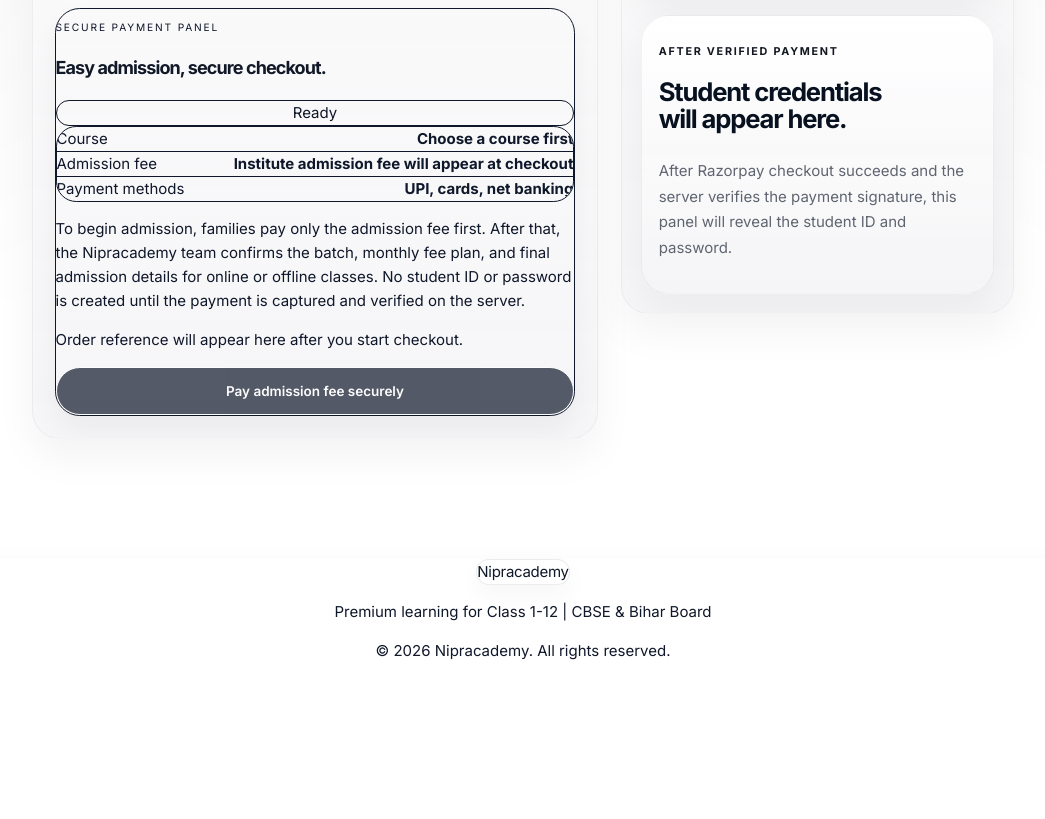
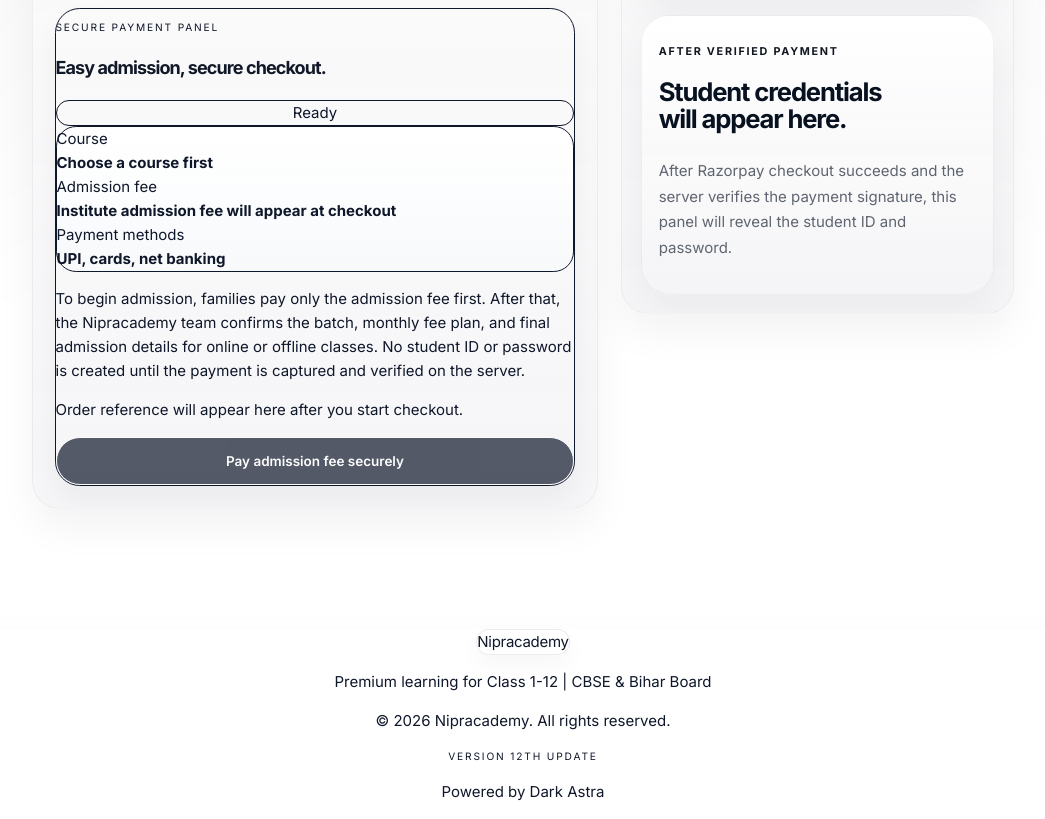
Before and after one commit to avansilent/nipra, a Next.js app: page /join in a window 1280 px wide. Shown: the part 1680-2499 px from the top of the page, without its empty margins (117-1162 px from the left). Before the commit the page ends 2358 px from the top, so only its background shows below. Built offline with nearby package versions, Linux system fonts and the light colour scheme; no server answers; the database is empty.

Commit message:
Refine payment flow and mobile hero swipe

```diff
--- a/next.config.ts
+++ b/next.config.ts
@@ -6,6 +6,7 @@
   "'self'",
   "'unsafe-inline'",
   "https://*.vercel-insights.com",
+  "https://*.razorpay.com",
   "https://checkout.razorpay.com",
   ...(isDevelopment ? ["'unsafe-eval'"] : []),
 ].join(" ");
--- a/src/app/layout.tsx
+++ b/src/app/layout.tsx
@@ -158,6 +158,10 @@
                 </div>
                 <p className="mt-3 text-sm leading-relaxed text-slate-600">{siteSettings.footerNotice}</p>
                 <p className="mt-2 text-xs text-slate-500">&copy; {new Date().getFullYear()} {siteSettings.siteName}. All rights reserved.</p>
+                <p className="mt-3 text-[0.68rem] font-medium uppercase tracking-[0.18em] text-slate-400">
+                  Version 12th Update
+                </p>
+                <p className="mt-1 text-xs text-slate-500">Powered by Dark Astra</p>
               </div>
             </footer>
           </div>
--- a/src/components/CoursesExperience.tsx
+++ b/src/components/CoursesExperience.tsx
@@ -43,7 +43,7 @@
 
   return (
     <section className="app-page-shell courses-page-shell">
-      <div className="mx-auto max-w-6xl space-y-8 lg:space-y-10">
+      <div className="mx-auto max-w-6xl space-y-7 lg:space-y-8">
         <motion.section
           initial="hidden"
           whileInView="show"
@@ -52,7 +52,7 @@
           className="courses-hero-panel rounded-[2rem] p-6 sm:p-8"
         >
           <motion.div variants={itemVariants} className="max-w-5xl min-w-0 space-y-6">
-            <p className="inline-flex items-center rounded-full border border-slate-200/70 bg-white px-4 py-2 text-[0.72rem] font-semibold uppercase tracking-[0.22em] text-slate-600">
+            <p className="courses-context-pill inline-flex items-center rounded-full border border-slate-200/70 bg-white px-4 py-2 text-[0.72rem] font-semibold uppercase tracking-[0.22em] text-slate-600">
               {academySession} • {academyLocation}
             </p>
 
@@ -109,7 +109,7 @@
                 tabIndex={-1}
                 className="courses-catalog-card group flex h-full min-w-0 flex-col rounded-[1.85rem] p-5"
               >
-                <Link href={`/courses/${course.id}#admission`} className="flex h-full min-w-0 flex-col">
+                <Link href={`/courses/${course.id}#admission`} className="course-card-link flex h-full min-w-0 flex-col">
                   <div className="relative aspect-[16/10] overflow-hidden rounded-[1.4rem] bg-slate-100/70">
                     <Image
                       src={course.imageSrc}
--- a/src/components/HomeClient.tsx
+++ b/src/components/HomeClient.tsx
@@ -30,12 +30,13 @@
 export default function HomeClient({ content, siteSettings }: HomeClientProps) {
   const whatsappNumber = useMemo(() => siteSettings.contactPhone.replace(/\D/g, ""), [siteSettings.contactPhone]);
   const phoneDialUrl = useMemo(() => `tel:${siteSettings.contactPhone.replace(/\s+/g, "")}`, [siteSettings.contactPhone]);
-  const { allowHoverMotion, allowRichMotion } = useAdaptiveMotion();
+  const { allowEntranceMotion, allowHoverMotion, allowRichMotion } = useAdaptiveMotion();
   const sectionVariants = allowRichMotion ? sectionReveal : balancedSectionReveal;
   const itemVariants = allowRichMotion ? itemReveal : balancedItemReveal;
   const hoverMotion = allowHoverMotion ? hoverLift : undefined;
   const buttonMotion = allowHoverMotion ? buttonHover : undefined;
   const resolveProgramHref = (href: string) => href;
+  const initialSectionState = allowEntranceMotion ? "hidden" : false;
 
   return (
     <div className="home-shell w-full">
@@ -46,7 +47,7 @@
       <section className="mobile-home-shell px-6 py-24">
         <div className="mobile-home-stack relative mx-auto w-full max-w-6xl space-y-24 md:space-y-28">
           <motion.section
-            initial="hidden"
+            initial={initialSectionState}
             whileInView="show"
             viewport={viewportOnce}
             variants={sectionVariants}
@@ -57,7 +58,7 @@
 
           <motion.section
             id="programs"
-            initial="hidden"
+            initial={initialSectionState}
             whileInView="show"
             viewport={viewportOnce}
             variants={sectionVariants}
@@ -104,7 +105,7 @@
           </motion.section>
 
           <motion.section
-            initial="hidden"
+            initial={initialSectionState}
             whileInView="show"
             viewport={viewportOnce}
             variants={sectionVariants}
@@ -128,7 +129,7 @@
           </motion.section>
 
           <motion.section
-            initial="hidden"
+            initial={initialSectionState}
             whileInView="show"
             viewport={viewportOnce}
             variants={sectionVariants}
@@ -149,7 +150,7 @@
           </motion.section>
 
           <motion.section
-            initial="hidden"
+            initial={initialSectionState}
             whileInView="show"
             viewport={viewportOnce}
             variants={sectionVariants}
@@ -189,7 +190,7 @@
           </motion.section>
 
           <motion.section
-            initial="hidden"
+            initial={initialSectionState}
             whileInView="show"
             viewport={viewportOnce}
             variants={sectionVariants}
@@ -208,7 +209,7 @@
               </div>
             </motion.div>
           </motion.section>
-
+            initial={initialSectionState}
         </div>
       </section>
 
--- a/src/components/JoinAdmissionFlow.tsx
+++ b/src/components/JoinAdmissionFlow.tsx
@@ -216,6 +216,17 @@
   return razorpayScriptPromise;
 }
 
+function formatPaymentSetupErrorMessage(error: unknown, contactPhone: string) {
+  const fallbackMessage = "Unable to start secure checkout right now.";
+  const message = error instanceof Error ? error.message : fallbackMessage;
+
+  if (/NEXT_PUBLIC_RAZORPAY_KEY_ID|RAZORPAY_KEY_ID|RAZORPAY_KEY_SECRET|environment configuration/i.test(message)) {
+    return `Secure Razorpay checkout is being configured right now. Call ${contactPhone} and the team can complete the admission manually until payment is restored.`;
+  }
+
+  return message;
+}
+
 function readPendingAdmissionSession() {
   if (typeof window === "undefined") {
     return null;
@@ -389,7 +400,7 @@
   const shellClassName = embedded ? "admission-shell admission-shell-embedded" : "admission-shell";
   const paymentSecurityCardClassName =
     embedded
-      ? "overflow-hidden rounded-[1.65rem] border border-slate-200/75 bg-white p-5 text-slate-950 shadow-[0_12px_24px_rgba(15,23,42,0.04)]"
+      ? "overflow-hidden rounded-[1.7rem] border border-slate-200/55 bg-[linear-gradient(180deg,rgba(255,255,255,0.98),rgba(248,250,252,0.94))] p-5 text-slate-950 shadow-[0_16px_34px_rgba(15,23,42,0.05)]"
       : "overflow-hidden rounded-[1.65rem] border border-slate-200/75 bg-white p-5 text-slate-950 shadow-[0_14px_28px_rgba(15,23,42,0.05)]";
   const paymentSubmitButtonClassName =
     embedded
@@ -748,7 +759,7 @@
     } catch (paymentError) {
       setPaymentPhase("failed");
       setSuccess(null);
-      setError(paymentError instanceof Error ? paymentError.message : "Unable to start secure checkout right now.");
+      setError(formatPaymentSetupErrorMessage(paymentError, siteSettings.contactPhone));
     }
   };
 
@@ -944,17 +955,17 @@
               </div>
 
               {embedded && selectedCourse ? (
-                <div className="mb-5 rounded-[1.45rem] border border-slate-200/75 bg-slate-50/80 p-4">
+                <div className="mb-5 rounded-[1.5rem] border border-slate-200/60 bg-[linear-gradient(180deg,rgba(255,255,255,0.96),rgba(248,250,252,0.9))] p-4 shadow-[inset_0_1px_0_rgba(255,255,255,0.88),0_14px_30px_rgba(15,23,42,0.035)]">
                   <p className="text-[0.68rem] font-semibold uppercase tracking-[0.18em] text-slate-500">Selected course</p>
-                  <div className="mt-3 flex flex-wrap gap-2.5">
-                    <span className="inline-flex rounded-full border border-slate-200/80 bg-white px-3.5 py-2 text-sm font-semibold text-slate-900">
+                  <div className="mt-3 flex flex-wrap gap-2">
+                    <span className="inline-flex rounded-full border border-slate-200/60 bg-white px-3.5 py-2 text-sm font-semibold text-slate-900 shadow-[inset_0_1px_0_rgba(255,255,255,0.88)]">
                       {selectedCourse.title}
                     </span>
-                    <span className="inline-flex rounded-full border border-slate-200/80 bg-white px-3.5 py-2 text-sm font-medium text-slate-700">
+                    <span className="inline-flex rounded-full border border-slate-200/60 bg-white/90 px-3.5 py-2 text-sm font-medium text-slate-700 shadow-[inset_0_1px_0_rgba(255,255,255,0.88)]">
                       Admission {selectedAdmissionFee}
                     </span>
                     {selectedMonthlyFee ? (
-                      <span className="inline-flex rounded-full border border-slate-200/80 bg-white px-3.5 py-2 text-sm font-medium text-slate-600">
+                      <span className="inline-flex rounded-full border border-slate-200/60 bg-white/90 px-3.5 py-2 text-sm font-medium text-slate-600 shadow-[inset_0_1px_0_rgba(255,255,255,0.88)]">
                         {selectedMonthlyFee}
                       </span>
                     ) : null}
@@ -1006,7 +1017,7 @@
                 </label>
               </div>
 
-              <details className="mt-4 rounded-[1.45rem] border border-slate-200/75 bg-slate-50/80 p-4 text-sm text-slate-600">
+              <details className="mt-4 rounded-[1.45rem] border border-slate-200/60 bg-[linear-gradient(180deg,rgba(255,255,255,0.96),rgba(248,250,252,0.9))] p-4 text-sm text-slate-600 shadow-[inset_0_1px_0_rgba(255,255,255,0.9)]">
                 <summary className="cursor-pointer list-none font-semibold text-slate-700">
                   Add optional details
                 </summary>
@@ -1068,24 +1079,24 @@
                   </span>
                 </div>
 
-                <div className="mt-5 overflow-hidden rounded-[1.35rem] border border-slate-200/80 bg-white">
-                  <div className="flex items-start justify-between gap-4 px-4 py-3.5 text-sm">
+                <div className="mt-5 grid gap-2.5 rounded-[1.35rem] border border-slate-200/60 bg-[linear-gradient(180deg,rgba(255,255,255,0.96),rgba(248,250,252,0.92))] p-3 shadow-[inset_0_1px_0_rgba(255,255,255,0.9)]">
+                  <div className="flex flex-col items-start gap-2 rounded-[1rem] bg-slate-50/85 px-4 py-3.5 text-sm sm:flex-row sm:items-start sm:justify-between sm:gap-4">
                     <span className="text-slate-500">Course</span>
-                    <strong className="max-w-[16rem] text-right font-semibold text-slate-950">{selectedCourse?.title ?? "Choose a course first"}</strong>
+                    <strong className="max-w-[16rem] font-semibold text-slate-950 sm:text-right">{selectedCourse?.title ?? "Choose a course first"}</strong>
                   </div>
-                  <div className="flex items-start justify-between gap-4 border-t border-slate-200/80 px-4 py-3.5 text-sm">
+                  <div className="flex flex-col items-start gap-2 rounded-[1rem] bg-slate-50/85 px-4 py-3.5 text-sm sm:flex-row sm:items-start sm:justify-between sm:gap-4">
                     <span className="text-slate-500">Admission fee</span>
-                    <strong className="text-right font-semibold text-slate-950">{selectedAdmissionFee}</strong>
+                    <strong className="font-semibold text-slate-950 sm:text-right">{selectedAdmissionFee}</strong>
                   </div>
                   {selectedMonthlyFee ? (
-                    <div className="flex items-start justify-between gap-4 border-t border-slate-200/80 px-4 py-3.5 text-sm">
+                    <div className="flex flex-col items-start gap-2 rounded-[1rem] bg-slate-50/85 px-4 py-3.5 text-sm sm:flex-row sm:items-start sm:justify-between sm:gap-4">
                       <span className="text-slate-500">Monthly fee</span>
-                      <strong className="text-right font-semibold text-slate-950">{selectedMonthlyFee}</strong>
+                      <strong className="font-semibold text-slate-950 sm:text-right">{selectedMonthlyFee}</strong>
                     </div>
                   ) : null}
-                  <div className="flex items-start justify-between gap-4 border-t border-slate-200/80 px-4 py-3.5 text-sm">
+                  <div className="flex flex-col items-start gap-2 rounded-[1rem] bg-slate-50/85 px-4 py-3.5 text-sm sm:flex-row sm:items-start sm:justify-between sm:gap-4">
                     <span className="text-slate-500">Payment methods</span>
-                    <strong className="text-right font-semibold text-slate-950">UPI, cards, net banking</strong>
+                    <strong className="font-semibold text-slate-950 sm:text-right">UPI, cards, net banking</strong>
                   </div>
                 </div>
 
--- a/src/hooks/useAdaptiveMotion.ts
+++ b/src/hooks/useAdaptiveMotion.ts
@@ -9,6 +9,12 @@
   performanceMode: PerformanceMode;
   canHover: boolean;
   supportsFinePointer: boolean;
+};
+
+const initialAdaptiveMotionState: AdaptiveMotionState = {
+  performanceMode: "full",
+  canHover: false,
+  supportsFinePointer: false,
 };
 
 const resolvePerformanceMode = (): PerformanceMode => {
@@ -71,7 +77,7 @@
 
 export function useAdaptiveMotion() {
   const reducedMotion = useReducedMotion();
-  const [adaptiveMotionState, setAdaptiveMotionState] = useState<AdaptiveMotionState>(() => resolveAdaptiveMotionState());
+  const [adaptiveMotionState, setAdaptiveMotionState] = useState<AdaptiveMotionState>(initialAdaptiveMotionState);
 
   useEffect(() => {
     if (typeof window === "undefined" || typeof window.matchMedia !== "function") {
--- a/src/lib/admission/payments.ts
+++ b/src/lib/admission/payments.ts
@@ -1,4 +1,6 @@
+import fs from "node:fs";
 import crypto from "node:crypto";
+import path from "node:path";
 import Razorpay from "razorpay";
 import { findAcademyCatalogCourse } from "../../data/academyCatalog";
 import { createStudentEmail, createTempPassword, sanitizeLoginId } from "../admin/route";
@@ -151,22 +153,63 @@
   return createSupabaseServiceClient();
 }
 
+let runtimeEnvFileCache: Map<string, string> | null = null;
+
+function getRuntimeEnvValue(name: string) {
+  const runtimeValue = process.env[name];
+  if (typeof runtimeValue === "string" && runtimeValue.trim()) {
+    return runtimeValue.trim();
+  }
+
+  if (!runtimeEnvFileCache) {
+    runtimeEnvFileCache = new Map<string, string>();
+
+    for (const fileName of [".env.local", ".env"]) {
+      const filePath = path.join(/* turbopackIgnore: true */ process.cwd(), fileName);
+      if (!fs.existsSync(filePath)) {
+        continue;
+      }
+
+      const fileText = fs.readFileSync(filePath, "utf8");
+      for (const rawLine of fileText.split(/\r?\n/)) {
+        const line = rawLine.trim();
+        if (!line || line.startsWith("#")) {
+          continue;
+        }
+
+        const separatorIndex = line.indexOf("=");
+        if (separatorIndex <= 0) {
+          continue;
+        }
+
+        const key = line.slice(0, separatorIndex).trim();
+        const value = line.slice(separatorIndex + 1).trim().replace(/^['"]|['"]$/g, "");
+        if (key && value && !runtimeEnvFileCache.has(key)) {
+          runtimeEnvFileCache.set(key, value);
+        }
+      }
+    }
+  }
+
+  return runtimeEnvFileCache.get(name) ?? "";
+}
+
 function getRazorpayKeyId() {
-  return process.env.NEXT_PUBLIC_RAZORPAY_KEY_ID || process.env.RAZORPAY_KEY_ID || "";
+  return getRuntimeEnvValue("NEXT_PUBLIC_RAZORPAY_KEY_ID") || getRuntimeEnvValue("RAZORPAY_KEY_ID") || "";
 }
 
 const razorpayKeyIdEnvName = "NEXT_PUBLIC_RAZORPAY_KEY_ID or RAZORPAY_KEY_ID";
 
 function getRazorpaySecret() {
-  return process.env.RAZORPAY_KEY_SECRET || "";
+  return getRuntimeEnvValue("RAZORPAY_KEY_SECRET") || "";
 }
 
 function getWebhookSecret() {
-  return process.env.RAZORPAY_WEBHOOK_SECRET || "";
+  return getRuntimeEnvValue("RAZORPAY_WEBHOOK_SECRET") || "";
 }
 
 function getAdmissionSigningSecret() {
-  return process.env.ADMISSION_SIGNING_SECRET || getRazorpaySecret() || process.env.SUPABASE_SERVICE_ROLE_KEY || "";
+  return getRuntimeEnvValue("ADMISSION_SIGNING_SECRET") || getRazorpaySecret() || getRuntimeEnvValue("SUPABASE_SERVICE_ROLE_KEY") || "";
 }
 
 function requireSecret(value: string, name: string) {
```
Also changed, not shown: src/app/courses/[courseId]/page.tsx (+4 -4 lines), src/components/HeroBanner.tsx (+96 -2 lines), src/app/globals.css.
